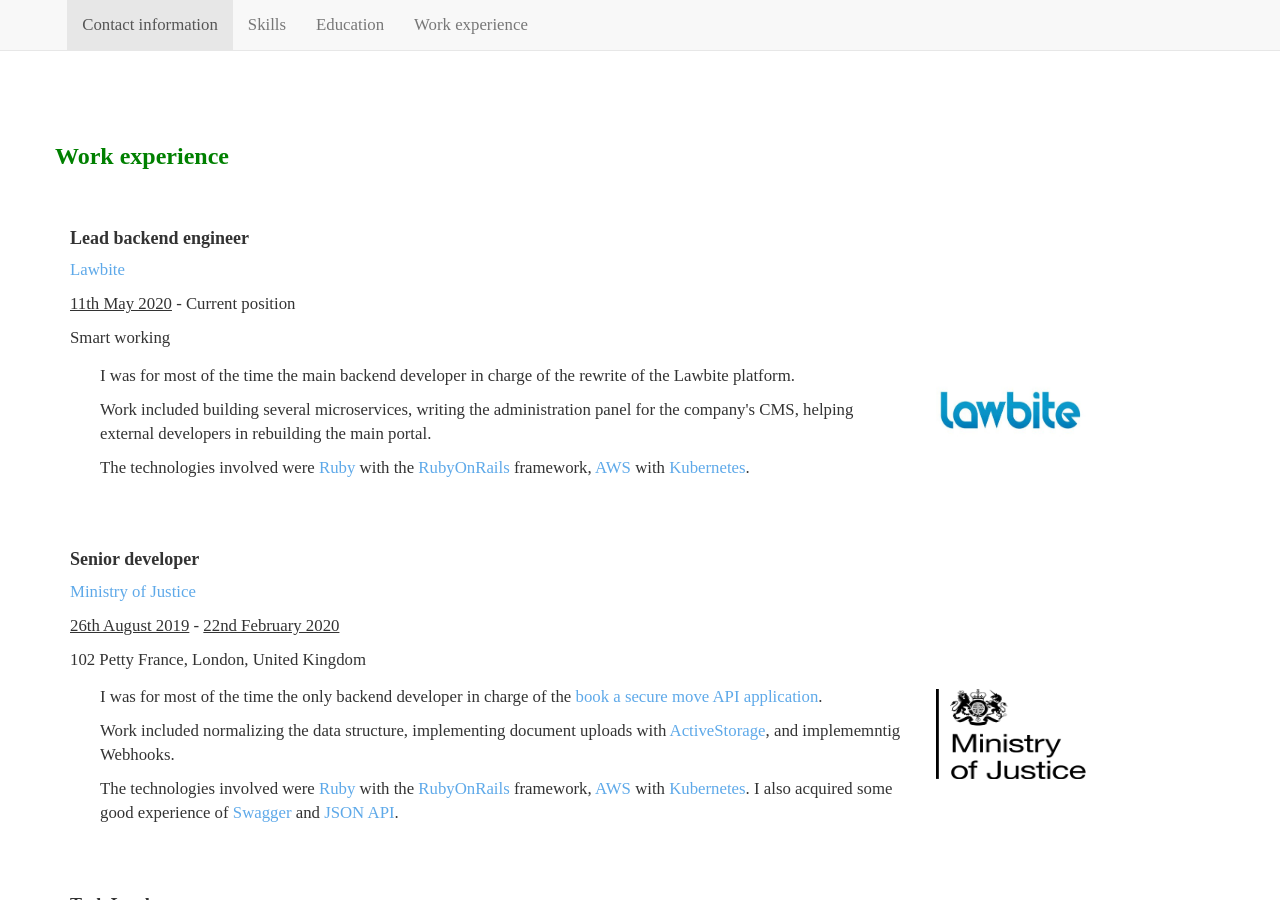
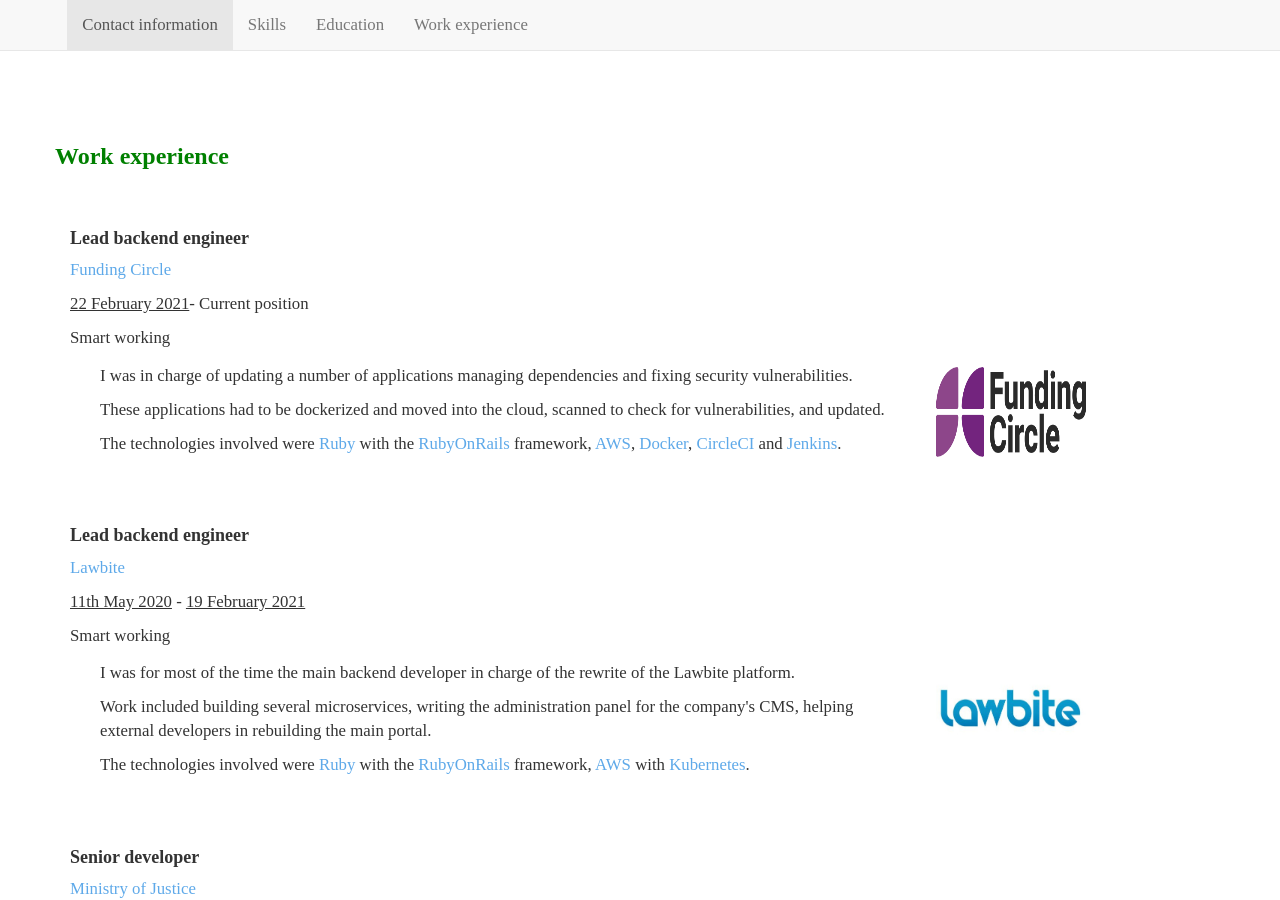
Before and after one commit to nofeed/nofeed.org, a Jekyll site: the page resume/index.html, which Jekyll copies as it is, in a window 1280 px wide and 900 px high, scrolled down 1366 px. Built offline with Jekyll 4.4.1, drawn with Linux system fonts in a browser that asks for light colours; nearby versions of some CDN libraries; some web fonts are replaced.

Commit message:
Funding Circle

```diff
--- a/resume/index.html
+++ b/resume/index.html
@@ -114,8 +114,40 @@
           <div itemscope itemprop="worksFor" itemtype="http://schema.org/Organization">
 
             <h4 class='jobtitle' itemprop="jobTitle">Lead backend engineer</h4>
+            <p><a href="https://www.fundingcircle.com/" itemprop="name">Funding Circle</a></p>
+            <p><time datetime="2021-02-22T00:00:00+00:00">22 February 2021</time>- Current position</p>
+            <p itemprop="address">
+              <span>Smart working</span>
+            </p>
+
+            <div itemprop="description" class='description'>
+              <div class="col-md-12">
+                <div itemtype="http://schema.org/Product">
+                  <div class="col-md-9">
+                    <p>I was in charge of updating a number of applications managing dependencies and fixing security vulnerabilities.</p>
+
+                    <p>These applications had to be dockerized and moved into the cloud, scanned to check for
+                    vulnerabilities, and updated.</p>
+
+                    <p>The technologies involved were <a href='https://www.ruby-lang.org/'>Ruby</a> with the
+                    <a href='http://rubyonrails.org/'>RubyOnRails</a> framework, <a href="https://aws.amazon.com">AWS</a>, <a href="https://www.docker.com/">Docker</a>,
+                    <a href="https://circleci.com/">CircleCI</a> and <a href="https://www.jenkins.io/">Jenkins</a>.</p>
+                  </div>
+                  <div class="col-md-2">
+                    <img src="/img/resume/funding-circle.png" width='150px' height='90px' itemprop="image" alt="Funding Circle logo" />
+                  </div>
+                </div>
+              </div>
+            </div>
+          </div>
+        </div>
+
+        <div class='col-md-12 entry'>
+          <div itemscope itemprop="worksFor" itemtype="http://schema.org/Organization">
+
+            <h4 class='jobtitle' itemprop="jobTitle">Lead backend engineer</h4>
             <p><a href="https://lawbite.co.uk/" itemprop="name">Lawbite</a></p>
-            <p><time datetime="2020-05-11T00:00:00+00:00">11th May 2020</time> - Current position</p>
+            <p><time datetime="2020-05-11T00:00:00+00:00">11th May 2020</time> - <time datetime="2021-02-19T00:00:00+00:00">19 February 2021</time></p>
             <p itemprop="address">
               <span>Smart working</span>
             </p>
```
Also changed, not shown: img/resume/funding-circle.png (added).
